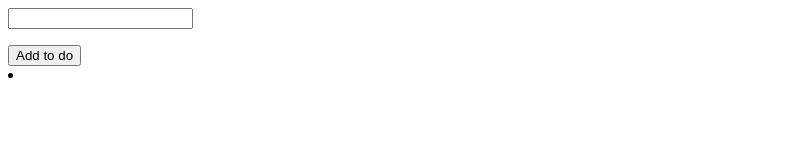
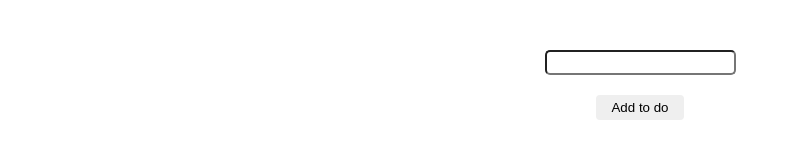
Before and after one commit to bernardkrehula/To-do-list-closure, a plain HTML site: page index.html in a window 1280 px wide. Shown: the whole page, without its empty margins (0-791 px from the left). Drawn offline with Linux system fonts and the light colour scheme.

Commit message:
Added css

```diff
--- a/index.html
+++ b/index.html
@@ -3,7 +3,8 @@
 <head>
     <meta charset="UTF-8">
     <meta name="viewport" content="width=device-width, initial-scale=1.0">
-    <title>Document</title>
+    <title>To-do-list-closure</title>
+    <link rel="stylesheet" href="styles.css">
 </head>
 <body>
 <div class="main">
--- a/script.js
+++ b/script.js
@@ -1,67 +1,71 @@
-let ul = document.querySelector('.to-do-list');
-let input = document.querySelector('input');
-let btn = document.querySelector('.btn');
-let main = document.querySelector('.main');
-let list = document.querySelector('.main li');
+let ul = document.querySelector(".to-do-list");
+let input = document.querySelector("input");
+let btn = document.querySelector(".btn");
+let main = document.querySelector(".main");
+let list = document.querySelector(".main li");
 let toDoInput;
 let id;
 let activeId;
 let activeIndex;
-let newToDoValue;
 
 function toDoManager() {
     let toDoArray = [];
     const getIndex = (currentManagerId) => {
         currentManagerId = toDoArray.find((element) => {
-            return element.id == activeId;
-        })
+        return element.id == activeId;
+        });
         activeIndex = toDoArray.indexOf(currentManagerId);
-    }
+    };
     const addToDo = (toDo) => {
         toDoArray.push(toDo);
-    }
+    };
     const getToDos = () => {
         return toDoArray;
-    }
+    };
     const deleteText = () => {
-        toDoArray.splice(activeIndex, 1)
-    }
-    return {addToDo, getToDos , deleteText, getIndex};
+        toDoArray.splice(activeIndex, 1);
+    };
+    return { addToDo, getToDos, deleteText, getIndex };
 }
 const manager = toDoManager();
-input.addEventListener('input', (e) => {
+
+input.addEventListener("input", (e) => {
     toDoInput = e.target.value;
-})
-btn.addEventListener('click', () => {
-    const newToDo = {id: crypto.randomUUID(), value: toDoInput};
+});
+
+btn.addEventListener("click", () => {
+    const newToDo = { id: crypto.randomUUID(), value: toDoInput };
     manager.addToDo(newToDo);
     id = newToDo.id;
     newToDoValue = newToDo.value;
     makeNewBtn(id, newToDoValue);
-})
-
+    removeInputValue()
+});
 function makeNewBtn(id, newToDoValue) {
-    const html = `<button class="dugme" id="${id}">${value}</button>`;
-    list = document.querySelector('.main li');
-    list.insertAdjacentHTML('beforeend', html)
+    const html = `<button class="dugme" id="${id}">${newToDoValue}</button>`;
+    list = document.querySelector(".main li");
+    list.insertAdjacentHTML("beforeend", html);
 }
 
-main.addEventListener('click', (event) => {
-    if(event.target.className == 'dugme') {
-        removeBtn(event)
+main.addEventListener("click", (event) => {
+    if (event.target.className == "dugme") {
+        removeBtn(event);
         activeId = event.target.id;
         manager.getIndex();
         manager.deleteText();
+        console.log(manager.getToDos())
     }
-})
+});
 
 function removeBtn(event) {
-    list = document.querySelector('.main li');
+    list = document.querySelector(".main li");
     let currentBtn = event.target;
     list.removeChild(currentBtn);
 }
 
-
+function removeInputValue() {
+    input.value = '';
+}
 
 /* function counterCreator() {
     let count = 0;
--- /dev/null
+++ b/styles.css
@@ -0,0 +1,35 @@
+*{
+    margin: 0;
+    padding: 0;
+    box-sizing: border-box;
+}
+.main {
+    text-align: center;
+    margin: 50px auto;
+}
+.btn {
+    margin: 20px auto;
+}
+.list {
+    margin: 0 auto;
+    list-style-type: none;
+    width: 400px;
+}
+.list button {
+    margin-right: 8px;
+    margin-bottom: 10px;
+}
+.main button {
+    padding: 5px 15px;
+    border-radius: 4px;
+    border: none;
+}
+.main button:hover {
+    background-color: rgb(38, 38, 38);
+    color: white;
+    transition: 0.1s ease-in-out;
+}
+.main input {
+    padding: 3px 5px;
+    border-radius: 5px;
+}
```
